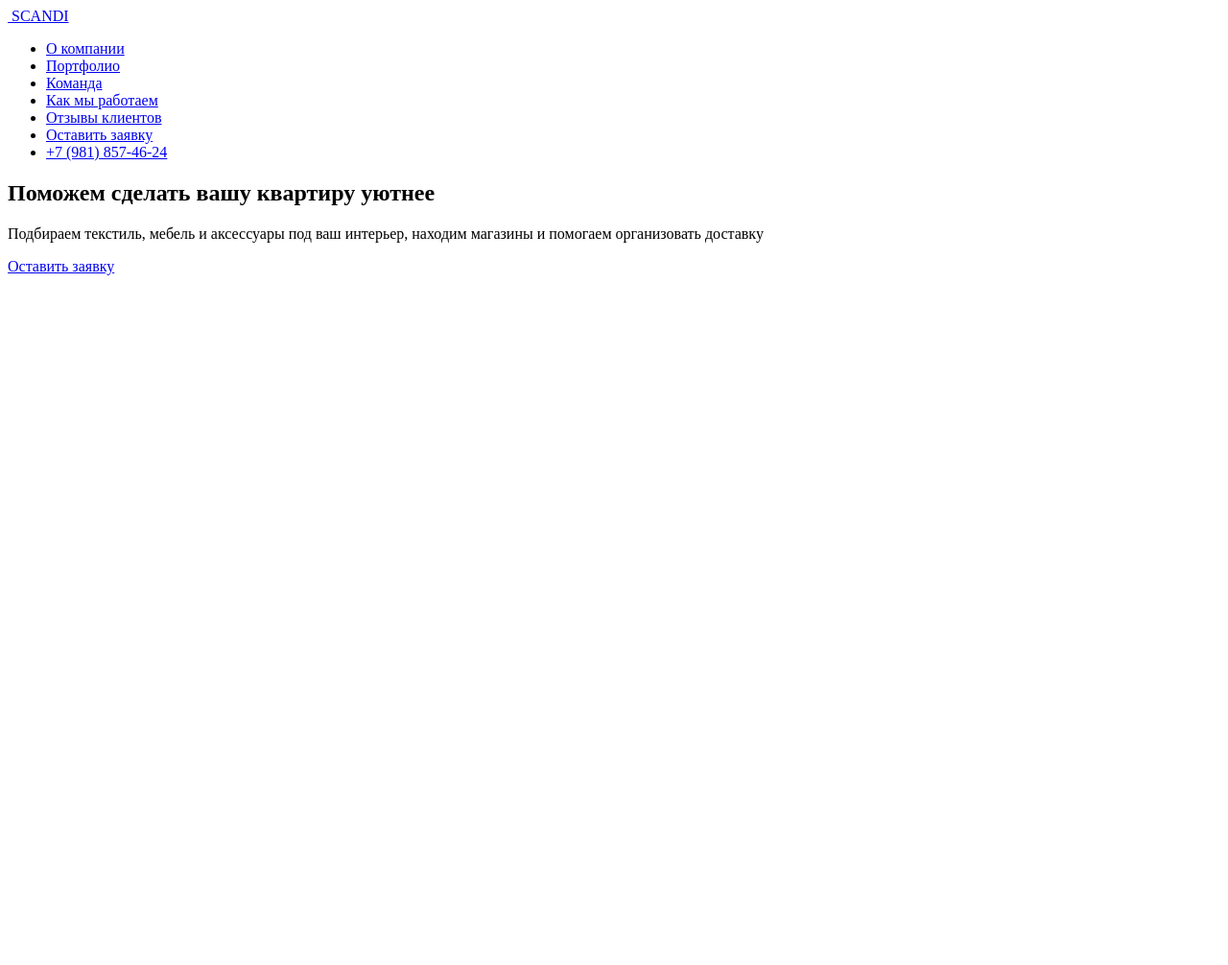
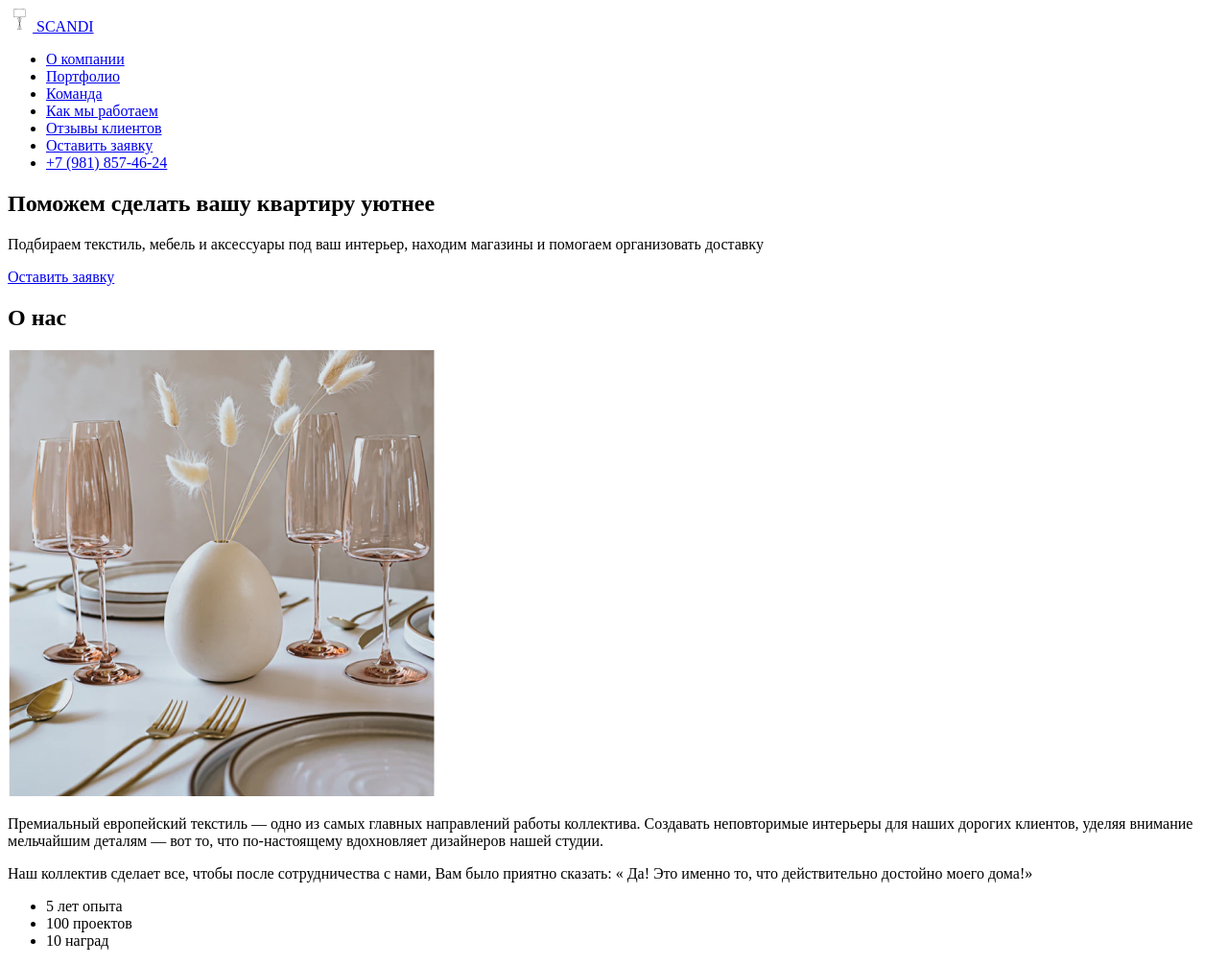
Before and after one commit to props98/makingUp, a plain HTML site: page index.html in a window 1280 px wide. Shown: the whole page at 96% size. Before the commit the page ends 800 px from the top, so only its background shows below. Drawn offline with Linux system fonts and the light colour scheme.

Commit message:
Добавлена разметка блока «о нас»

```diff
--- a/index.html
+++ b/index.html
@@ -10,7 +10,7 @@
     <header class="header">
         <div class="container">
             <a href="#" class="header__logo">
-                <img src="" alt="" class="header__logo-image">
+                <img src="img/logo.png" alt="" class="header__logo-image">
                 <span class="header__logo-text">SCANDI</span>
             </a>
             <nav class="header__nav">
@@ -45,5 +45,29 @@
             </section>
         </div>
     </header>
+    <main class="main">
+        <div class="container">
+            <section class="main__about about">
+                <h2 class="about__title">О нас</h2>
+                <img src="img/about.jpg" alt="" class="about__image">
+                <p class="about__text">Премиальный европейский текстиль — одно из самых главных направлений работы коллектива. Создавать неповторимые интерьеры для наших дорогих клиентов, уделяя внимание мельчайшим деталям — вот то,  что по-настоящему вдохновляет дизайнеров нашей студии.</p>
+                <p class="about__text">Наш коллектив сделает все, чтобы после сотрудничества с нами,  Вам было приятно сказать: « Да! Это именно то, что действительно достойно моего дома!»</p>
+                <ul class="about__list">
+                    <li class="about__item">
+                        <span class="about__experience">5</span>
+                        <span class="about__experience">лет опыта</span>
+                    </li>
+                    <li class="about__item">
+                        <span class="about__project">100</span>
+                        <span class="about__project">проектов</span>
+                    </li>
+                    <li class="about__item">
+                        <span class="about__awards">10</span>
+                        <span class="about__awards">наград</span>
+                    </li>
+                </ul>
+            </section>
+        </div>
+    </main>
 </body>
 </html>
```
